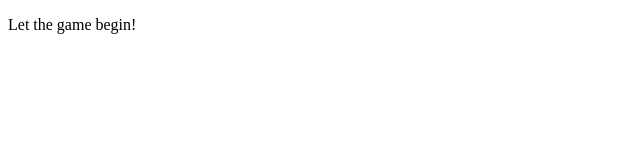
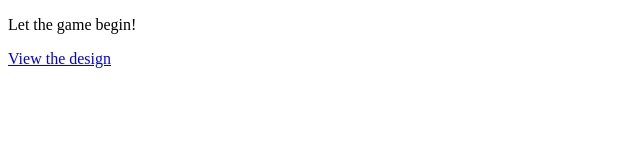
Before and after one commit to DmitriyPrylutskyi/gena_learn, a plain HTML site: page index.html in a window 1280 px wide. Shown: the whole page, without its empty margins (0-640 px from the left). Drawn offline with Linux system fonts and the light colour scheme.

Commit message:
Add button design

```diff
--- a/index.html
+++ b/index.html
@@ -10,6 +10,7 @@
 	</head>
 	<body>
 		<p>Let the game begin!</p>
+		<a href="./colorful.png" title="colorful" target="_blank">View the design</a>
 		<script type="text/javascript"></script>
 	</body>
 </html>
```
